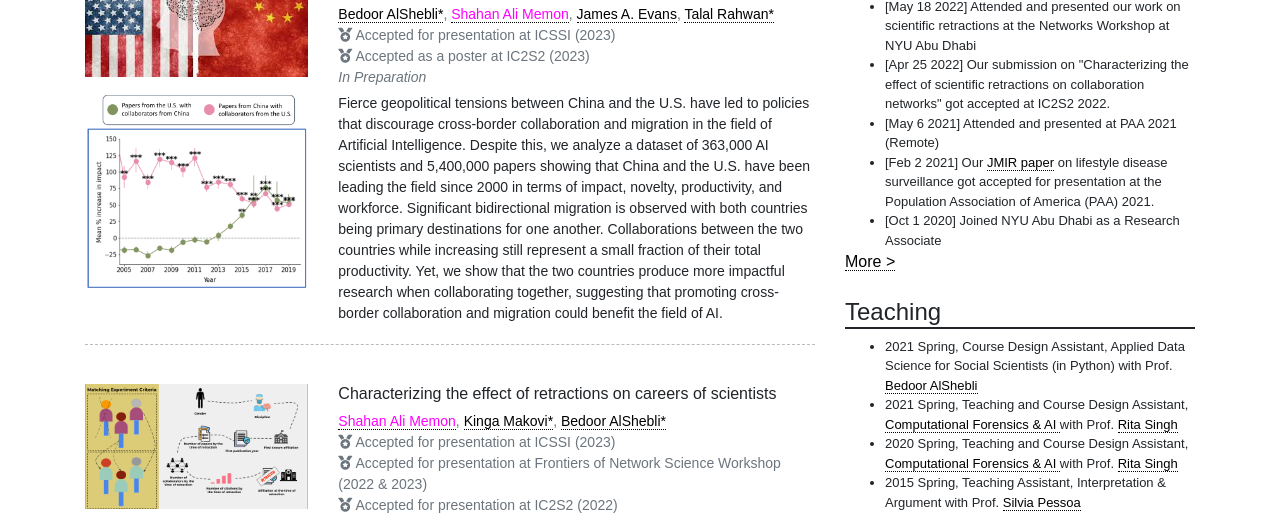
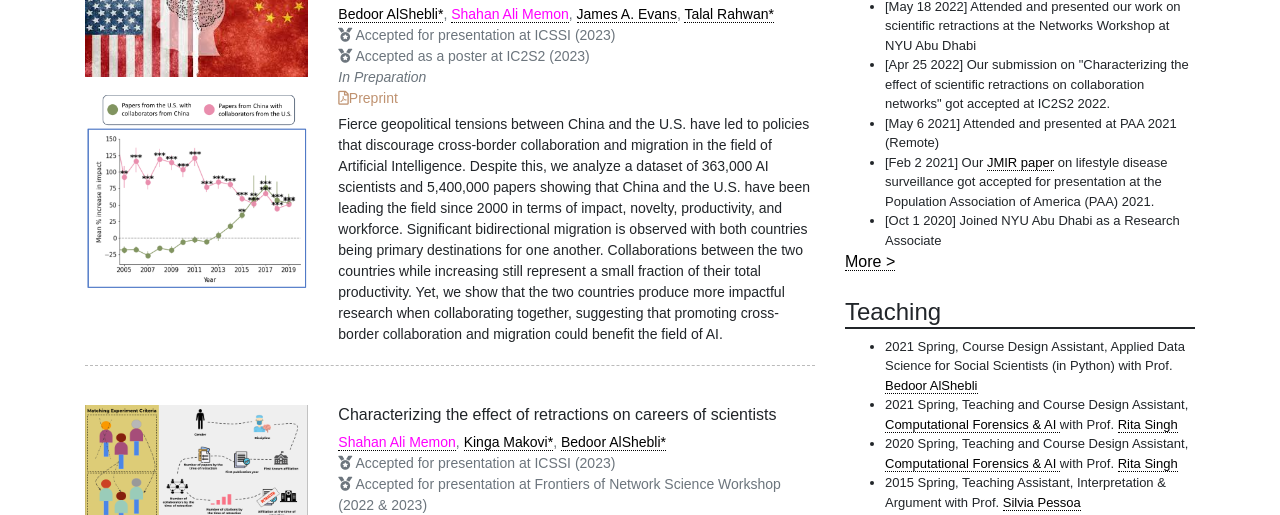
Before and after one commit to samemon/samemon.github.io, a plain HTML site: page index.html in a window 1280 px wide. Shown: the part 1139-1654 px from the top of the page. Drawn offline with nearby package versions, Linux system fonts and the light colour scheme; some icons are missing.

Commit message:
Added preprint link

```diff
--- a/index.html
+++ b/index.html
@@ -368,6 +368,7 @@
                             <br />
                             <span style="font-style:italic;">In Preparation</span>&nbsp;
                             <br />
+                            <a class="info" href="https://arxiv.org/abs/2304.11123"><i class="far fa-file-pdf" aria-hidden="true"></i>Preprint</a>
                         </p>
 
                         <p>
```
